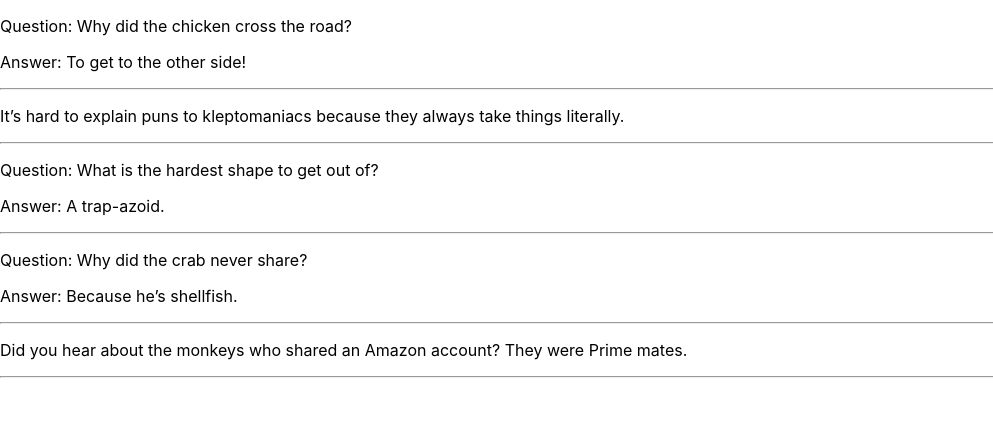
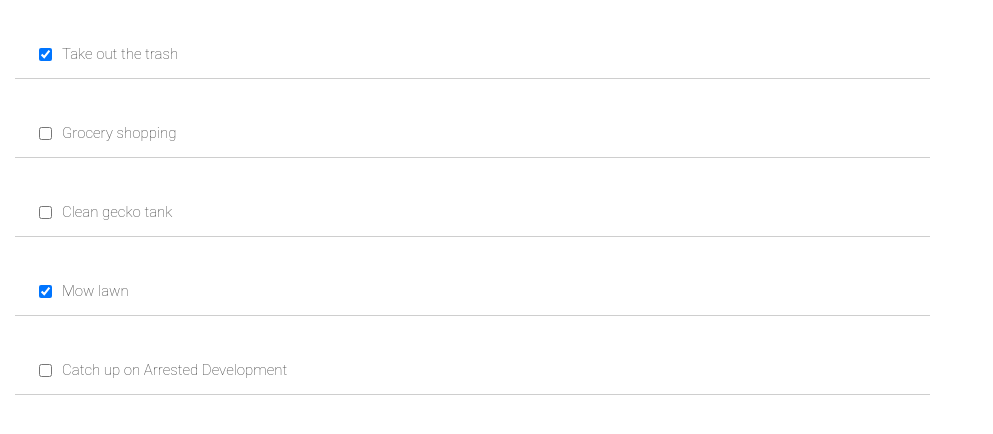
Before and after one commit to jacknehme/scrimba-learn-react, a React (Create React App) app: page / in a window 1280 px wide. Shown: the top 434 px of the page, without its empty margins (0-993 px from the left). Built offline with nearby package versions, Linux system fonts and the light colour scheme.

Commit message:
TodoItem now passed as an Array

```diff
--- a/src/App.js
+++ b/src/App.js
@@ -2,38 +2,43 @@ import React from 'react';
 import logo from './logo.svg';
 import './App.css';
 
+import TodoItem from './components/TodoItem';
+import todosData from './todosData';
 
-import Joke from './components/Joke';
 
-function App () {
+function App() {
+  const todoItemComponents = todosData.map(item => <TodoItem key={item.id} todo={item} />);
   return (
     <div>
-      <Joke
-        question={'Why did the chicken cross the road?'}
-        punchLine={'To get to the other side!'}
-      />
-      <Joke
-        question={''}
-        punchLine={'It’s hard to explain puns to kleptomaniacs because they always take things literally.'}
-      />
-      <Joke
-        question={'What is the hardest shape to get out of?'}
-        punchLine={'A trap-azoid.'}
-      />
-      <Joke
-        question={'Why did the crab never share?'}
-        punchLine={'Because he’s shellfish.'}
-      />
-      <Joke
-        question={''}
-        punchLine={'Did you hear about the monkeys who shared an Amazon account? They were Prime mates.'}
-      />
-
+      {todoItemComponents}
     </div>
   );
 }
 
+// import Product from './components/Product';
+// import productsData from './vschoolProducts';
 
+// function App () {
+//   const productComponents = productsData.map( product => <Product key={product.id} product={product} />);
+//   return (
+//     <div>
+//       {productComponents}
+//     </div>
+//   );
+// }
+
+// import Joke from './components/Joke';
+// import jokesData from './jokesData';
+
+// function App () {
+//   const jokeComponents = jokesData.map( joke => <Joke key={joke.id} question={joke.question} punchLine={joke.punchLine} />);
+
+//   return (
+//     <div>
+//       {jokeComponents}
+//     </div>
+//   );
+// }
 
 // import Header from './components/Header';
 // import MainContent from './components/MainContent';
--- /dev/null
+++ b/src/components/Product.js
@@ -0,0 +1,16 @@
+import React from 'react';
+
+function Product(props) {
+    const product = props.product;
+
+    return (
+        <div>
+            <h4>{product.name}</h4>
+            <p><span>{product.price.toLocaleString("en-US",{style: "currency", currency:"USD"})} </span> - {product.description}</p>
+            <hr/>
+        </div>
+    );
+}
+
+
+export default Product;
--- a/src/components/TodoItem.js
+++ b/src/components/TodoItem.js
@@ -1,10 +1,12 @@
 import React from 'react';
 
-function TodoItem() {
+function TodoItem(props) {
+    const todo = props.todo;
     return (
         <div className="todo-item">
-            <input type="checkbox" />
-            <p>Placeholder text here</p>
+            {/* checked box locked */}
+            <input type="checkbox" checked={todo.completed} />
+            <p>{todo.text}</p>
         </div>
     );
 }
--- a/src/index.css
+++ b/src/index.css
@@ -1,5 +1,5 @@
 body {
-  margin: 0;
+  margin: 0 15px;
   font-family: -apple-system, BlinkMacSystemFont, "Segoe UI", "Roboto", "Oxygen", "Ubuntu", "Cantarell", "Fira Sans", "Droid Sans", "Helvetica Neue", sans-serif;
   -webkit-font-smoothing: antialiased;
   -moz-osx-font-smoothing: grayscale;
--- /dev/null
+++ b/src/jokesData.js
@@ -0,0 +1,28 @@
+const jokesData = [
+    {
+        id:1,
+        punchLine: 'It\'s hard to explain puns to kleptomaniacs because they always take things literally.'
+    },{
+        id:2,
+        question: 'What\'s the best thing about Switzerland?',
+        punchLine: 'I don\'t know, but the flag is a plus!'
+    },{
+        id:3,
+        question: 'Did you hear about the mathematician who\'s afraid of negative numbers?',
+        punchLine: 'He\'ll stop at nothing to avoid them!'
+    },{
+        id:4,
+        question: 'Hear about the new resturant called karma?',
+        punchLine: 'There\'s no menu: You get what you deserve.'
+    },{
+        id:5,
+        question: 'Did you hear about the actor who fell through the floorboards?',
+        punchLine: 'He was just going through a stage.'
+    },{
+        id:6,
+        question: 'Did you her about the claustrophobic astronaut?',
+        punchLine: 'He just need a little space.'
+    }
+];
+
+export default jokesData;
--- /dev/null
+++ b/src/todosData.js
@@ -0,0 +1,25 @@
+const todosData = [
+    {
+        id: 1,
+        text: "Take out the trash",
+        completed: true
+    },{
+        id: 2,
+        text: "Grocery shopping",
+        completed: false
+    },{
+        id: 3,
+        text: "Clean gecko tank",
+        completed: false
+    },{
+        id: 4,
+        text: "Mow lawn",
+        completed: true
+    },{
+        id: 5,
+        text: "Catch up on Arrested Development",
+        completed: false
+    },
+];
+
+export default todosData;
--- /dev/null
+++ b/src/vschoolProducts.js
@@ -0,0 +1,52 @@
+const products = [
+    {
+        id: 1,
+        name: 'Pencil',
+        price: 1,
+        description: 'Perfect for those who can\'t remember things! 5/5 Highly recommended.'
+    },
+    {
+        id: 2,
+        name: 'Housing',
+        price: 0,
+        description: 'Housing provided for out-of-state students or those who can\'t commute.'
+    },
+    {
+        id: 3,
+        name: 'Computer Rental',
+        price: 300,
+        description: 'Don\'t have a computer? No problem!'
+    },
+    {
+        id: 4,
+        name: 'Coffee',
+        price: 2,
+        description: 'Wake Up!'
+    },
+    {
+        id: 5,
+        name: 'Snacks',
+        price: 0,
+        description: 'Free Snacks!'
+    },
+    {
+        id: 6,
+        name: 'Rubber Duckies',
+        price: 3.50,
+        description: 'to help you solve your hardest coding problems.'
+    },
+    {
+        id: 7,
+        name: 'Fridget Spinner',
+        price: 21.99,
+        description: 'Because we like to pretend we\'re in high school.'
+    },
+    {
+        id: 8,
+        name: 'Sticker Set',
+        price: 14.99,
+        description: 'To prove to other devs you know a lot.'
+    },
+]
+
+export default products;
```
